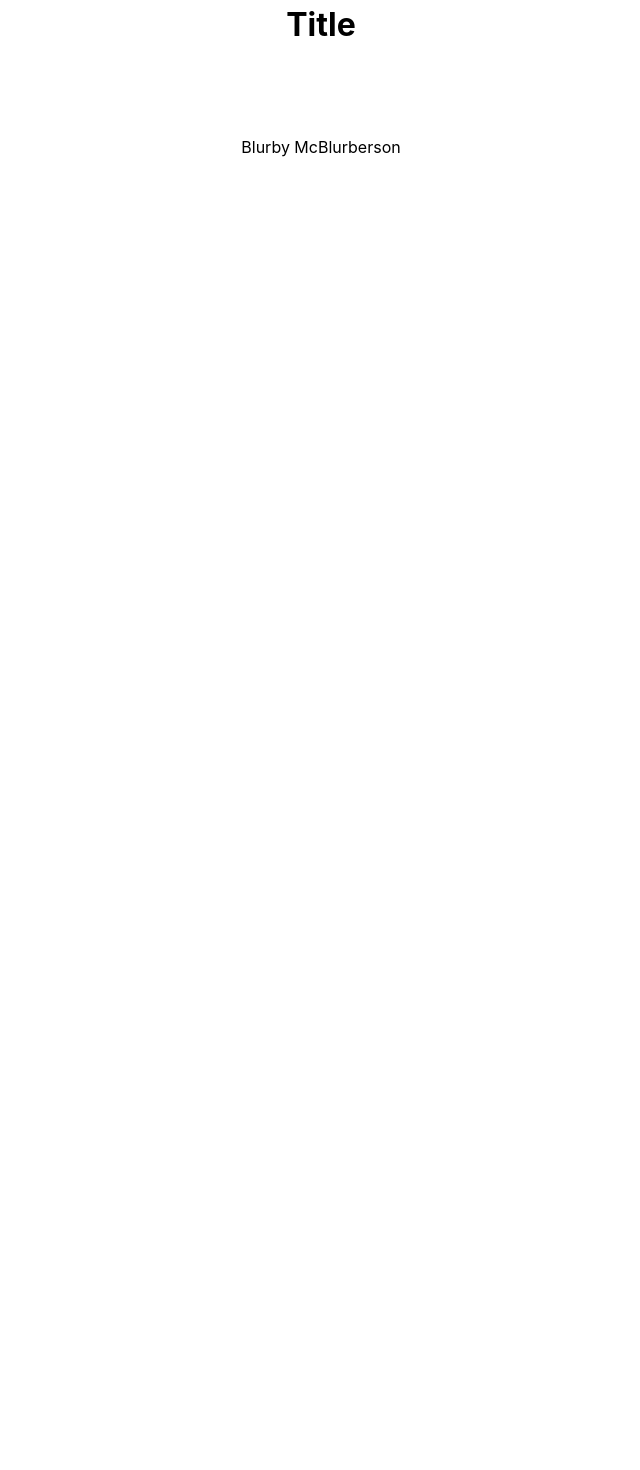
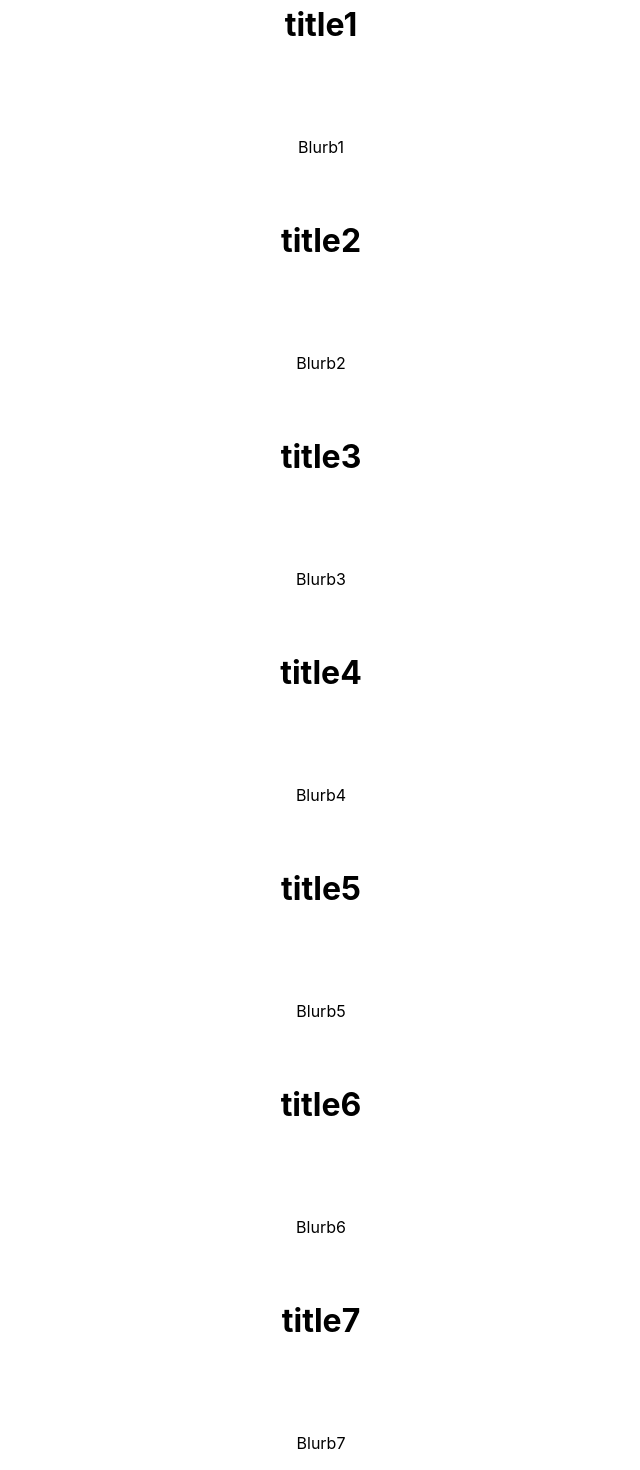
Before and after one commit to Zarnerz/Mission-Control, a React (Create React App) app in the folder frontend/: page /currentpost in a window 1280 px wide. Shown: the part 160-1630 px from the top of the page, without its empty margins (271-911 px from the left). Before the commit the page ends 800 px from the top, so only its background shows below. Built offline with nearby package versions, Linux system fonts and the light colour scheme.

Commit message:
mapping through a notes array to display blurbs

```diff
--- a/frontend/src/global/blurb/Blurb.js
+++ b/frontend/src/global/blurb/Blurb.js
@@ -2,6 +2,7 @@ import React, { Component } from "react";
 
 class Blurb extends Component {
   render() {
+    console.log(this.props);
     return (
       <section style={blurbContainerStyle}>
         <h3 style={blurbH3Style}>{this.props.title}</h3>
--- a/frontend/src/pages/currentPost/CurrentPost.js
+++ b/frontend/src/pages/currentPost/CurrentPost.js
@@ -3,9 +3,21 @@ import Blurb from "../../global/blurb";
 
 class CurrentPost extends Component {
   render() {
+    const notes = [
+      { title: "title1", blurb: "Blurb1" },
+      { title: "title2", blurb: "Blurb2" },
+      { title: "title3", blurb: "Blurb3" },
+      { title: "title4", blurb: "Blurb4" },
+      { title: "title5", blurb: "Blurb5" },
+      { title: "title6", blurb: "Blurb6" },
+      { title: "title7", blurb: "Blurb7" },
+      { title: "title8", blurb: "Blurb8" }
+    ];
     return (
       <div>
-        <Blurb title="Title" blurb="Blurby McBlurberson" />
+        {notes.map(note => {
+          return <Blurb title={note.title} blurb={note.blurb} />;
+        })}
       </div>
     );
   }
```
